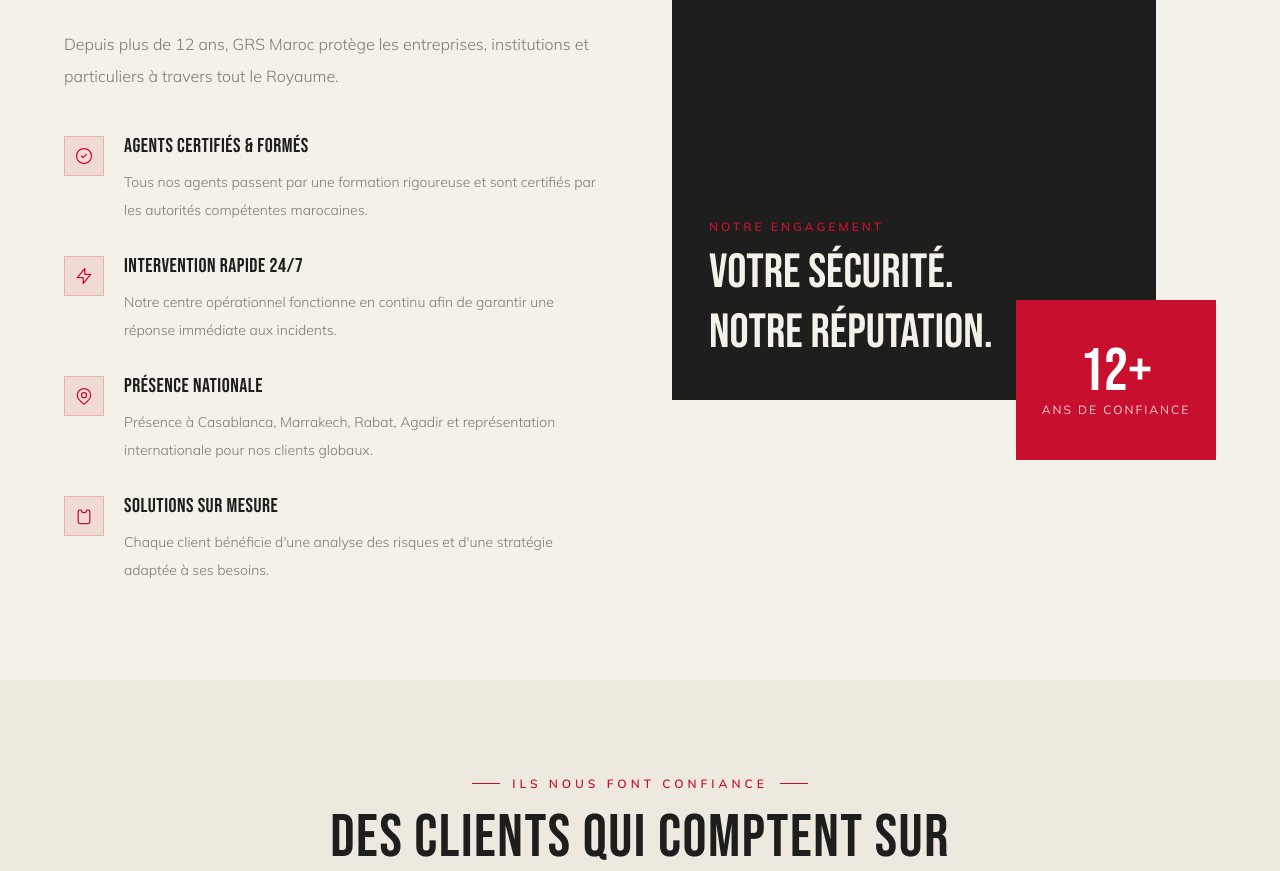
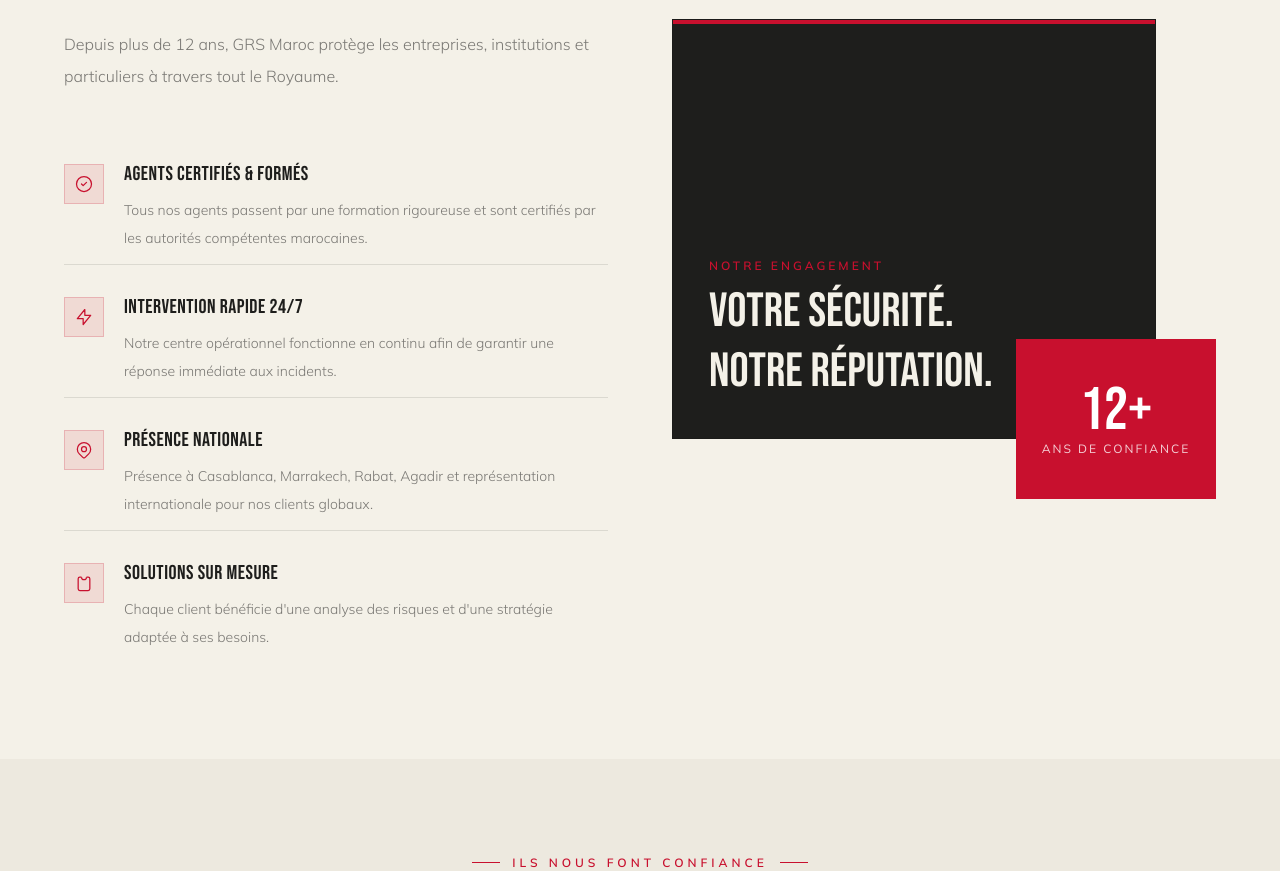
Before and after one commit to aalazhar/SecMaroc, a Next.js app: page / in a window 1280 px wide. Shown: the part 2340-3211 px from the top of the page. Built offline with nearby package versions, Linux system fonts and the light colour scheme.

Commit message:
fixing why-us left part with items separator

```diff
--- a/components/sections/WhyUs.tsx
+++ b/components/sections/WhyUs.tsx
@@ -183,14 +183,18 @@ export default function WhyUs() {
             </motion.div>
 
             <motion.div
-              className="mt-10 space-y-7"
+              className="mt-10"
               variants={listVariants}
               initial="hidden"
               whileInView="show"
               viewport={{ once: true, amount: 0.2 }}
             >
               {whyUs.map((item) => (
-                <motion.div key={item.title} variants={itemVariants}>
+                <motion.div
+                  key={item.title}
+                  variants={itemVariants}
+                  className="border-b border-black/10 last:border-b-0 pb-3 pt-7"
+                >
                   <WhyPoint
                     title={item.title}
                     text={item.description}
```
